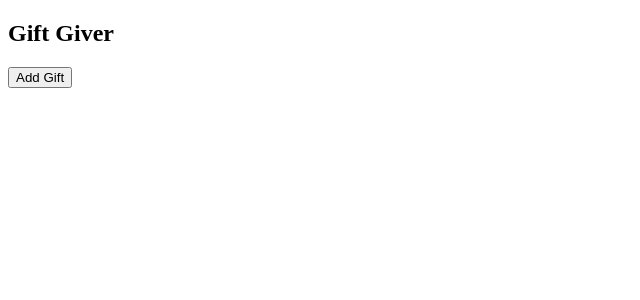
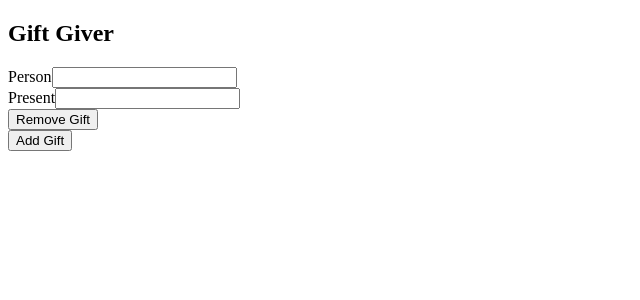
Before and after one commit to fterradev/giftgiver, a React (Create React App) app: page / in a window 1280 px wide. Both pictures are taken after a click on the button "Add Gift". Shown: the top 300 px of the page, without its empty margins (0-640 px from the left). Built offline with nearby package versions, Linux system fonts and the light colour scheme.

Commit message:
fix: Remove gift
The handler contained an expression instead of a function. So it seems
like the gift was being removed right after it had been created.

```diff
--- a/src/components/Gift.js
+++ b/src/components/Gift.js
@@ -42,7 +42,7 @@ class Gift extends Component {
         </Form>
         <Button
           className="btn-remove"
-          onClick={this.props.removeGift(this.props.gift.id)}
+          onClick={() => this.props.removeGift(this.props.gift.id)}
         >
           Remove Gift
         </Button>
```
Also changed, not shown: 1 other file (tests, documents, lock files or other folders).
